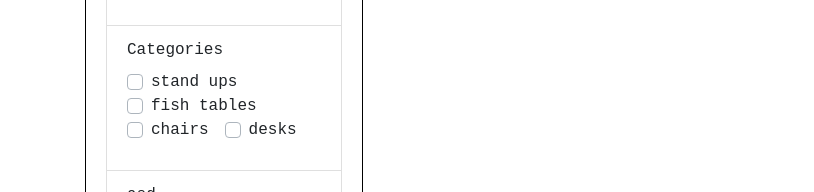
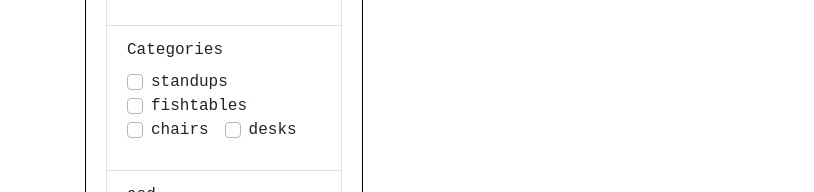
Before and after one commit to davidchanho/american-game-machine, a Next.js app: page /products in a window 1280 px wide. Shown: the part 213-405 px from the top of the page, without its empty margins (0-814 px from the left). Built offline with nearby package versions, Linux system fonts and the light colour scheme.

Commit message:
category unique types and categories

```diff
--- a/app/components/catalog/index.tsx
+++ b/app/components/catalog/index.tsx
@@ -1,3 +1,4 @@
+import _ from "lodash";
 import React, { useState } from "react";
 import { Card, CardColumns, Form, ListGroup } from "react-bootstrap";
 import styled from "styled-components";
@@ -30,11 +31,14 @@ function Catalog() {
 
   const [filter, setFilter] = useState("");
 
-  const [productsState, setProductsState] = useState([]);
-
   const onClick = (filter) => {
     setFilter(filter);
   };
+
+  const types: any[] = _.uniq(products.map((product) => product["type"]));
+  const categories: any[] = _.uniq(
+    products.map((product) => product["category"])
+  );
 
   return (
     <Container>
@@ -43,22 +47,17 @@ function Catalog() {
           <Form>
             <Form.Label>Types</Form.Label>
             <Form.Group>
+              {types.map((type) => (
                 <Form.Check
                   custom
                   inline
-                label="machines"
+                  label={type}
                   type="checkbox"
-                id="types-1"
-                onClick={() => onClick("machines")}
+                  id={`types-${type}`}
+                  key={`types-${type}`}
+                  onClick={() => onClick(type)}
                 />
-              <Form.Check
-                custom
-                inline
-                label="accessories"
-                type="checkbox"
-                id="types-2"
-                onClick={() => onClick("accessories")}
-              />
+              ))}
             </Form.Group>
           </Form>
         </ListGroup.Item>
@@ -66,38 +65,17 @@ function Catalog() {
           <Form>
             <Form.Label>Categories</Form.Label>
             <Form.Group>
+              {categories.map((category) => (
                 <Form.Check
                   custom
                   inline
-                label="stand ups"
+                  label={category}
                   type="checkbox"
-                id="category-1"
-                onClick={() => onClick("standups")}
+                  id={`category-${category}`}
+                  key={`category-${category}`}
+                  onClick={() => onClick(category)}
                 />
-              <Form.Check
-                custom
-                inline
-                label="fish tables"
-                type="checkbox"
-                id="category-2"
-                onClick={() => onClick("fishtables")}
-              />
-              <Form.Check
-                custom
-                inline
-                label="chairs"
-                type="checkbox"
-                id="category-3"
-                onClick={() => onClick("chairs")}
-              />
-              <Form.Check
-                custom
-                inline
-                label="desks"
-                type="checkbox"
-                id="category-4"
-                onClick={() => onClick("desks")}
-              />
+              ))}
             </Form.Group>
           </Form>
         </ListGroup.Item>
@@ -110,7 +88,6 @@ function Catalog() {
             if (filter !== product.category && filter !== product.type) {
               return false;
             }
-
             return true;
           })
           .map((product) => (
--- a/package.json
+++ b/package.json
@@ -10,9 +10,11 @@
   "dependencies": {
     "@mdx-js/loader": "^1.6.22",
     "@next/mdx": "^10.0.8",
+    "@types/lodash": "^4.14.168",
     "@types/react-slick": "^0.23.4",
     "bootstrap": "^4.6.0",
     "emailjs-com": "^2.6.4",
+    "lodash": "^4.17.21",
     "nanoid": "^3.1.22",
     "next": "10.0.8",
     "polished": "^4.1.1",
```
Also changed, not shown: 1 other file (tests, documents, lock files or other folders). Lines whose indentation alone changed are shown as unchanged.
